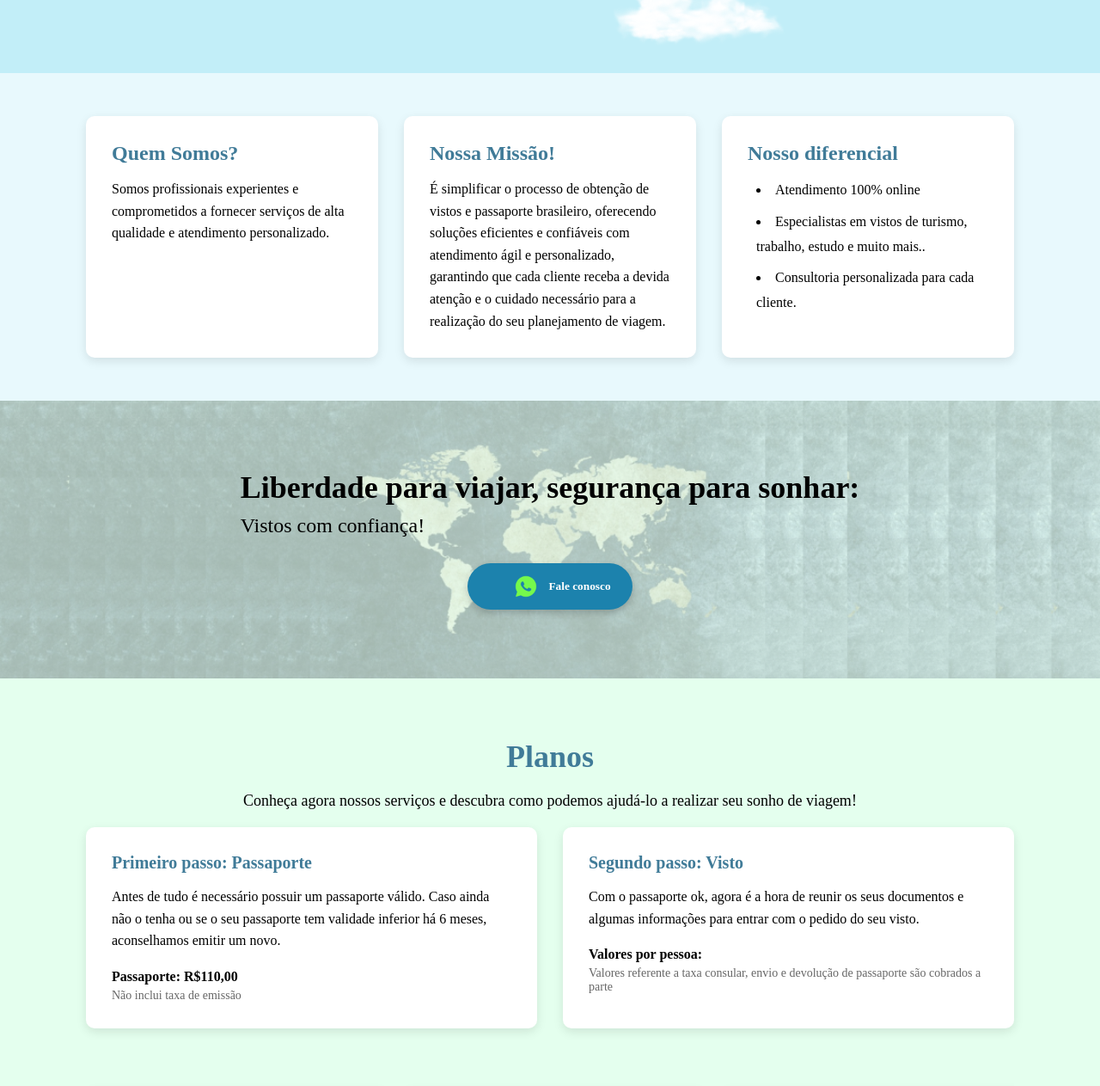
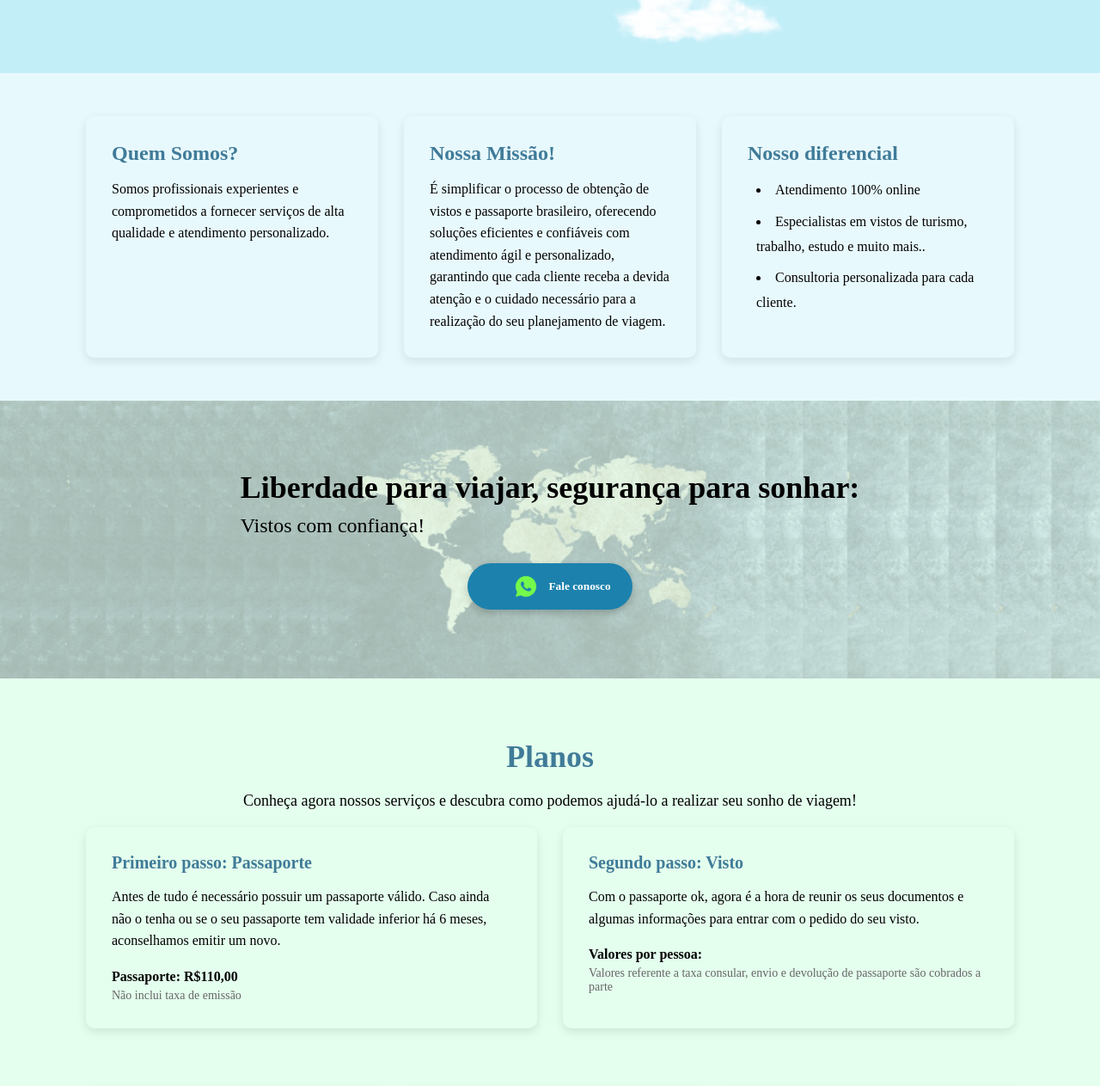
Before and after one commit to Liliansod/VGAvistos, a plain HTML site: page index.html in a window 1280 px wide. Shown: the part 475-1738 px from the top of the page at 86% size. Drawn offline with nearby package versions, Linux system fonts and the light colour scheme.

Commit message:
Atualização de fundos de caixas transparentes

```diff
--- a/css/style.css
+++ b/css/style.css
@@ -127,7 +127,6 @@
 }
 
 .information__text1, .information__text2, .information__text3 {
-    background-color: var(--secondary-text-color);
     padding: 30px;
     border-radius: 10px;
     box-shadow: 0 4px 12px rgba(0, 0, 0, 0.1);
@@ -231,7 +230,7 @@
 }
 
 .plans__primeiroPasso__2, .plans__segundoPasso {
-    background-color: var(--secondary-text-color);
+
     padding: 30px;
     border-radius: 10px;
     box-shadow: 0 4px 12px rgba(0, 0, 0, 0.1);
```
